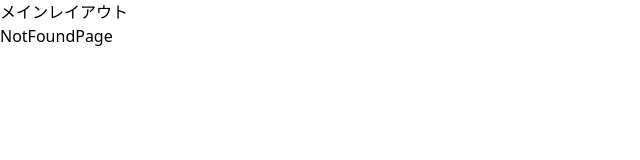
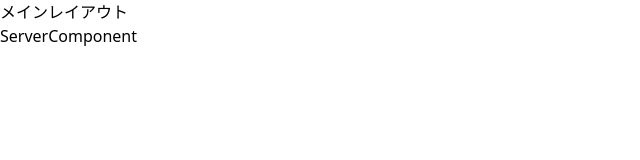
Before and after one commit to s11142/next-example, a Next.js app: page /sc in a window 1280 px wide. Before the commit this address had no page. Shown: the top 160 px of the page, without its empty margins (0-640 px from the left). Built offline with nearby package versions, Linux system fonts and the light colour scheme.

Commit message:
Server ComponentとClient Componentの違いをlogで理解する

```diff
--- /dev/null
+++ b/src/app/sc/page.tsx
@@ -0,0 +1,10 @@
+// import { useState } from "react";
+
+const ServerComponent = () => {
+  console.log("Server Component");
+  // useState(); ServerComponentではuseStateは使えない。
+  // また、onClickイベントなどのユーザーイベント系、ブラウザAPIなどはServer Componentでは利用できない
+  return <div>ServerComponent</div>;
+};
+
+export default ServerComponent;
```
Also changed, not shown: src/app/cc/page.tsx (added, +8 -0 lines).
